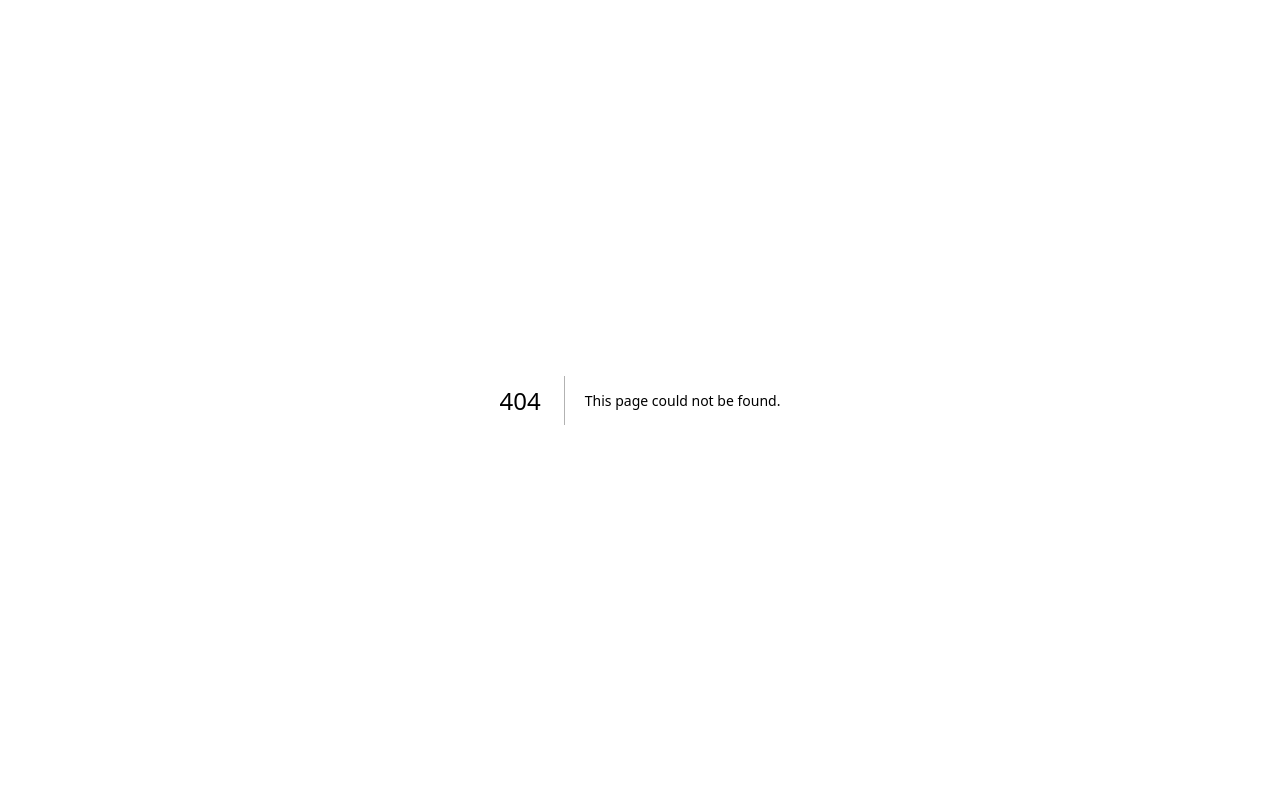
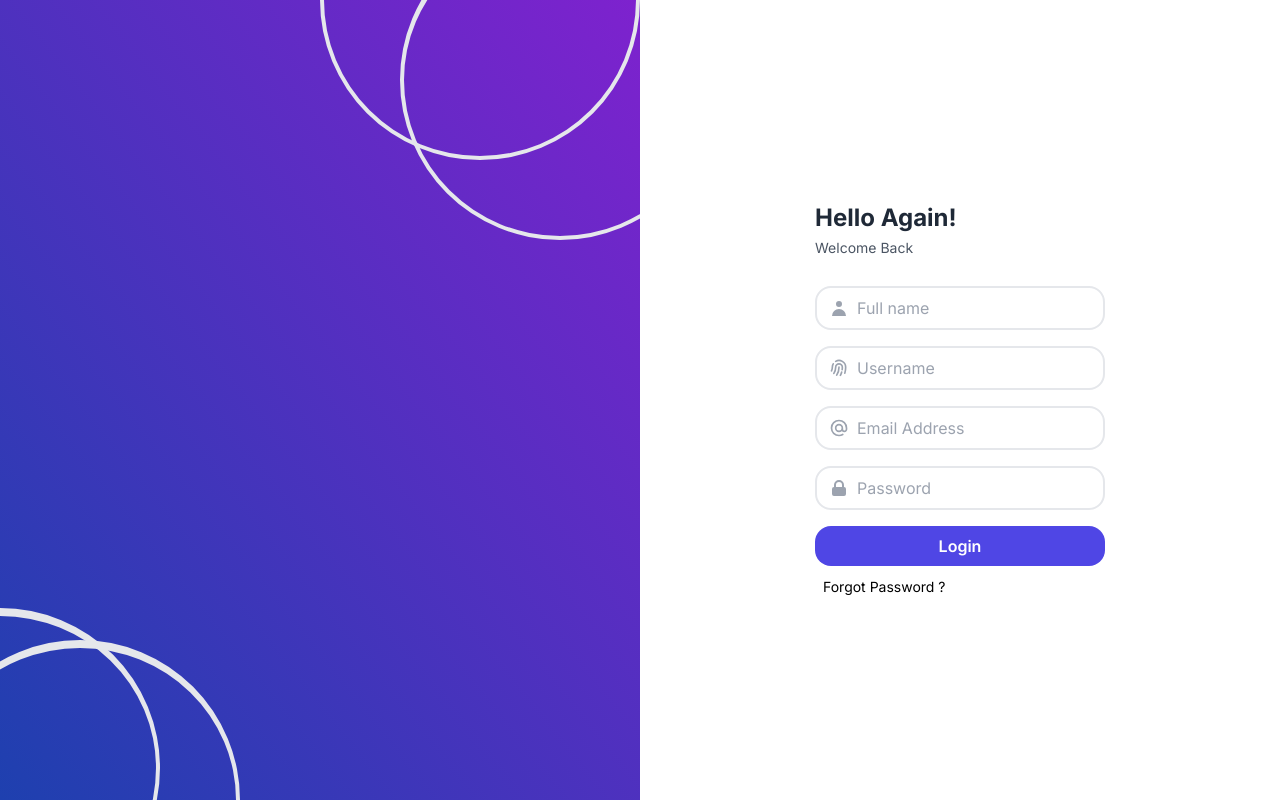
Before and after one commit to sadmanador/new_group_next_app, a Next.js app: page /yasin/login in a window 1280 px wide. Before the commit this address had no page. Built offline with nearby package versions, Linux system fonts and the light colour scheme.

Commit message:
login page design

```diff
--- a/app/Rubayet/page.tsx
+++ /dev/null
@@ -1,11 +0,0 @@
-import React from 'react';
-
-const Rubayet = () => {
-    return (
-        <div className='flex flex-col h-screen justify-center'>
-            <h1 className='text-5xl text-center font-extrabold'>Rubayet Hasan Yasin </h1>
-        </div>
-    );
-};
-
-export default Rubayet;
--- /dev/null
+++ b/app/yasin/login/page.js
@@ -0,0 +1,58 @@
+import React from 'react';
+
+const Login = () => {
+    return (
+        <div class="h-screen md:flex">
+            <div
+                class="relative overflow-hidden md:flex w-1/2 bg-gradient-to-tr from-blue-800 to-purple-700 i justify-around items-center hidden">
+                <div class="absolute -bottom-32 -left-40 w-80 h-80 border-4 rounded-full border-opacity-30 border-t-8"></div>
+                <div class="absolute -bottom-40 -left-20 w-80 h-80 border-4 rounded-full border-opacity-30 border-t-8"></div>
+                <div class="absolute -top-40 -right-0 w-80 h-80 border-4 rounded-full border-opacity-30 border-t-8"></div>
+                <div class="absolute -top-20 -right-20 w-80 h-80 border-4 rounded-full border-opacity-30 border-t-8"></div>
+            </div>
+            <div class="flex md:w-1/2 justify-center py-10 items-center bg-white">
+                <form class="bg-white">
+                    <h1 class="text-gray-800 font-bold text-2xl mb-1">Hello Again!</h1>
+                    <p class="text-sm font-normal text-gray-600 mb-7">Welcome Back</p>
+                    <div class="flex items-center border-2 py-2 px-3 rounded-2xl mb-4">
+                        <svg xmlns="http://www.w3.org/2000/svg" class="h-5 w-5 text-gray-400" viewBox="0 0 20 20"
+                            fill="currentColor">
+                            <path fill-rule="evenodd" d="M10 9a3 3 0 100-6 3 3 0 000 6zm-7 9a7 7 0 1114 0H3z"
+                                clip-rule="evenodd" />
+                        </svg>
+                        <input class="pl-2 outline-none border-none" type="text" name="" id="" placeholder="Full name" />
+                    </div>
+                    <div class="flex items-center border-2 py-2 px-3 rounded-2xl mb-4">
+                        <svg xmlns="http://www.w3.org/2000/svg" class="h-5 w-5 text-gray-400" fill="none"
+                            viewBox="0 0 24 24" stroke="currentColor">
+                            <path stroke-linecap="round" stroke-linejoin="round" stroke-width="2"
+                                d="M12 11c0 3.517-1.009 6.799-2.753 9.571m-3.44-2.04l.054-.09A13.916 13.916 0 008 11a4 4 0 118 0c0 1.017-.07 2.019-.203 3m-2.118 6.844A21.88 21.88 0 0015.171 17m3.839 1.132c.645-2.266.99-4.659.99-7.132A8 8 0 008 4.07M3 15.364c.64-1.319 1-2.8 1-4.364 0-1.457.39-2.823 1.07-4" />
+                        </svg>
+                        <input class="pl-2 outline-none border-none" type="text" name="" id="" placeholder="Username" />
+                    </div>
+                    <div class="flex items-center border-2 py-2 px-3 rounded-2xl mb-4">
+                        <svg xmlns="http://www.w3.org/2000/svg" class="h-5 w-5 text-gray-400" fill="none"
+                            viewBox="0 0 24 24" stroke="currentColor">
+                            <path stroke-linecap="round" stroke-linejoin="round" stroke-width="2"
+                                d="M16 12a4 4 0 10-8 0 4 4 0 008 0zm0 0v1.5a2.5 2.5 0 005 0V12a9 9 0 10-9 9m4.5-1.206a8.959 8.959 0 01-4.5 1.207" />
+                        </svg>
+                        <input class="pl-2 outline-none border-none" type="text" name="" id="" placeholder="Email Address" />
+                    </div>
+                    <div class="flex items-center border-2 py-2 px-3 rounded-2xl">
+                        <svg xmlns="http://www.w3.org/2000/svg" class="h-5 w-5 text-gray-400" viewBox="0 0 20 20"
+                            fill="currentColor">
+                            <path fill-rule="evenodd"
+                                d="M5 9V7a5 5 0 0110 0v2a2 2 0 012 2v5a2 2 0 01-2 2H5a2 2 0 01-2-2v-5a2 2 0 012-2zm8-2v2H7V7a3 3 0 016 0z"
+                                clip-rule="evenodd" />
+                        </svg>
+                        <input class="pl-2 outline-none border-none" type="text" name="" id="" placeholder="Password" />
+                    </div>
+                    <button type="submit" class="block w-full bg-indigo-600 mt-4 py-2 rounded-2xl text-white font-semibold mb-2">Login</button>
+                    <span class="text-sm ml-2 hover:text-blue-500 cursor-pointer">Forgot Password ?</span>
+                </form>
+            </div>
+        </div>
+    );
+};
+
+export default Login;
```
